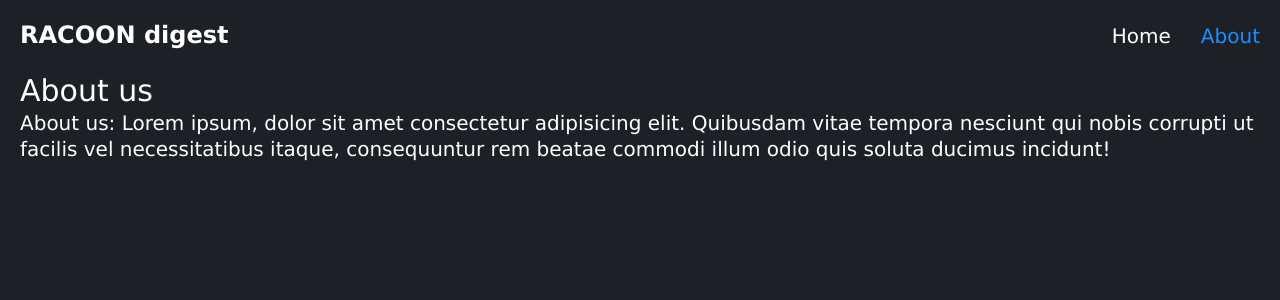
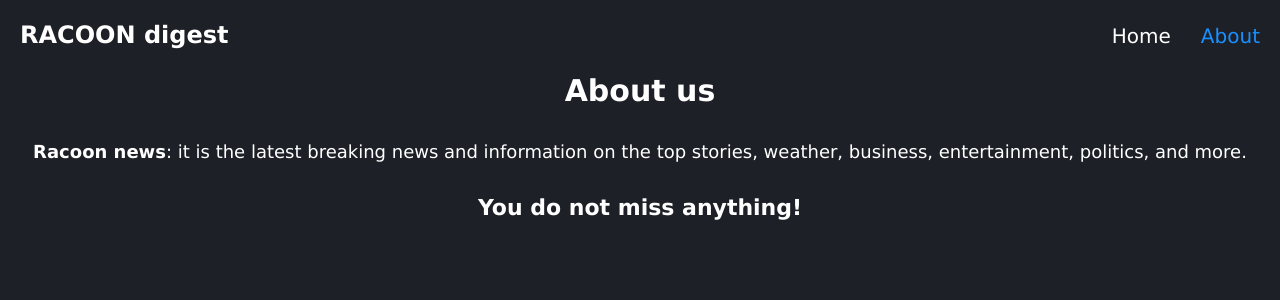
Before and after one commit to PesukarhuTG/react-news_api, a React (Create React App) app in the folder my-app/: page /about in a window 1280 px wide. Shown: the top 300 px of the page. Built offline with nearby package versions, Linux system fonts and the light colour scheme.

Commit message:
refactor: update About and NotFound pages

```diff
--- a/my-app/src/pages/About.tsx
+++ b/my-app/src/pages/About.tsx
@@ -1,19 +1,45 @@
 import React from 'react';
+import styled from 'styled-components';
 import { Layout } from '../components';
 
 class About extends React.Component {
   render() {
     return (
       <Layout>
-        <h2>About us</h2>
-        <p>
-          About us: Lorem ipsum, dolor sit amet consectetur adipisicing elit. Quibusdam vitae
-          tempora nesciunt qui nobis corrupti ut facilis vel necessitatibus itaque, consequuntur rem
-          beatae commodi illum odio quis soluta ducimus incidunt!
-        </p>
+        <Wrapper>
+          <Title>About us</Title>
+          <Description>
+            <b>Racoon news</b>: it is the latest breaking news and information on the top stories,
+            weather, business, entertainment, politics, and more.
+          </Description>
+          <PrimaryText>You do not miss anything!</PrimaryText>
+        </Wrapper>
       </Layout>
     );
   }
 }
 
+const Wrapper = styled.div`
+  margin: 0 auto;
+`;
+
+const Title = styled.h2`
+  text-align: center;
+  font-size: 30px;
+  font-weight: 700;
+`;
+
+const Description = styled.p`
+  margin-top: 30px;
+  text-align: center;
+  font-size: 18px;
+`;
+
+const PrimaryText = styled.p`
+  margin-top: 30px;
+  text-align: center;
+  font-size: 22px;
+  font-weight: 700;
+`;
+
 export default About;
--- a/my-app/src/pages/NotFound.tsx
+++ b/my-app/src/pages/NotFound.tsx
@@ -1,19 +1,47 @@
 import React from 'react';
+import styled from 'styled-components';
 import { Layout } from '../components';
+import { Link } from 'react-router-dom';
 
 class NotFound extends React.Component {
   render() {
     return (
       <Layout>
-        <h2>Not found</h2>
-        <p>
-          Not found: Lorem ipsum, dolor sit amet consectetur adipisicing elit. Quibusdam vitae
-          tempora nesciunt qui nobis corrupti ut facilis vel necessitatibus itaque, consequuntur rem
-          beatae commodi illum odio quis soluta ducimus incidunt!
-        </p>
+        <Wrapper>
+          <Title>404</Title>
+          <Description>sorry, page not found</Description>
+          <HomeLink to="/">► back home</HomeLink>
+        </Wrapper>
       </Layout>
     );
   }
 }
 
+const Wrapper = styled.div`
+  margin: auto;
+`;
+
+const Title = styled.h2`
+  text-align: center;
+  font-size: 140px;
+  font-weight: 700;
+`;
+
+const Description = styled.p`
+  text-align: center;
+  font-size: 24px;
+  letter-spacing: 1.5px;
+  margin: 0 0 20px;
+`;
+
+const HomeLink = styled(Link)`
+  display: block;
+  text-align: center;
+  color: var(--primary);
+
+  &:hover {
+    text-decoration: underline;
+  }
+`;
+
 export default NotFound;
```
